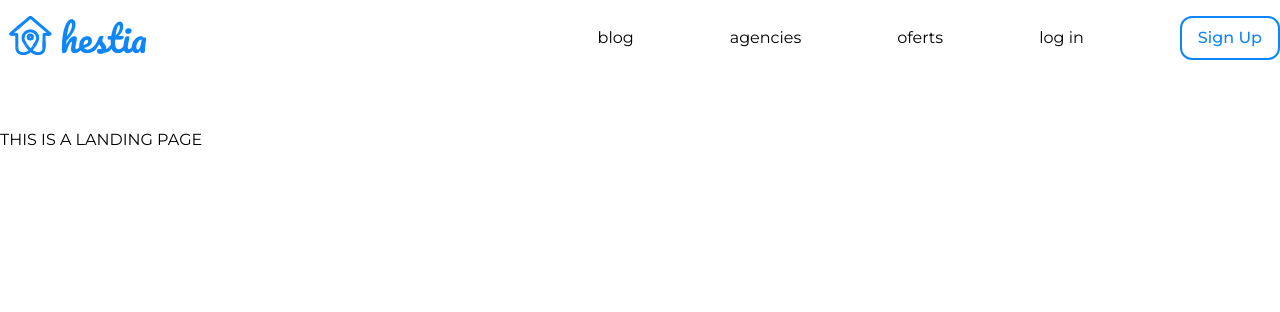
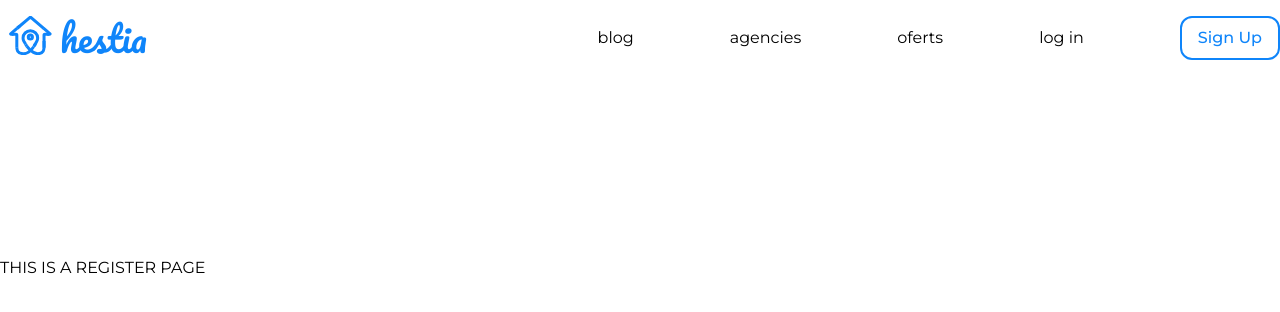
Before and after one commit to Fewarc/hestia-client, a React (Create React App) app: page /sign-up in a window 1280 px wide. Shown: the top 312 px of the page. Built offline with nearby package versions, Linux system fonts and the light colour scheme.

Commit message:
add sign up page

```diff
--- a/src/App.tsx
+++ b/src/App.tsx
@@ -3,6 +3,7 @@ import { BrowserRouter as Router, Route, Switch } from 'react-router-dom';
 
 import LandingPage from './pages/LandingPage';
 import Navbar from './components/Navbar';
+import SignUpPage from './pages/SignUpPage';
 
 const App: React.FC = () => {
   return (
@@ -10,7 +11,8 @@ const App: React.FC = () => {
       <Navbar />
       <div>
         <Switch>
-          <Route path="/" component={LandingPage}/>
+          <Route path="/" exact component={LandingPage}/>
+          <Route path="/sign-up" component={SignUpPage}/>
         </Switch>
       </div>
     </Router>
--- a/src/components/Navbar.tsx
+++ b/src/components/Navbar.tsx
@@ -34,7 +34,7 @@ const Navbar: React.FC = () => {
           <Button
             type="primary"
             size="md"
-            onClick={() => {}}
+            onClick={() => history.push('sign-up')}
             children={t("navbar.sign_up")}
           />
         </div>
--- /dev/null
+++ b/src/pages/SignUpPage.tsx
@@ -0,0 +1,12 @@
+import React from "react";
+import Container from "../components/Container";
+
+const SignUpPage: React.FC = () => {
+  return (
+    <Container>
+      <div className='pt-64'>THIS IS A REGISTER PAGE</div>
+    </Container>
+  );
+}
+
+export default SignUpPage;
```
